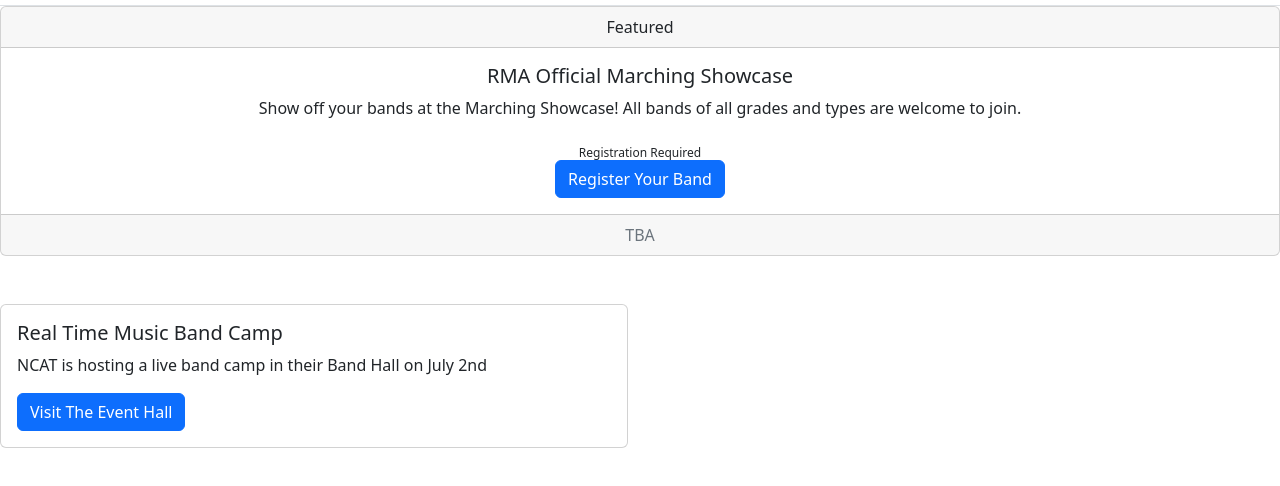
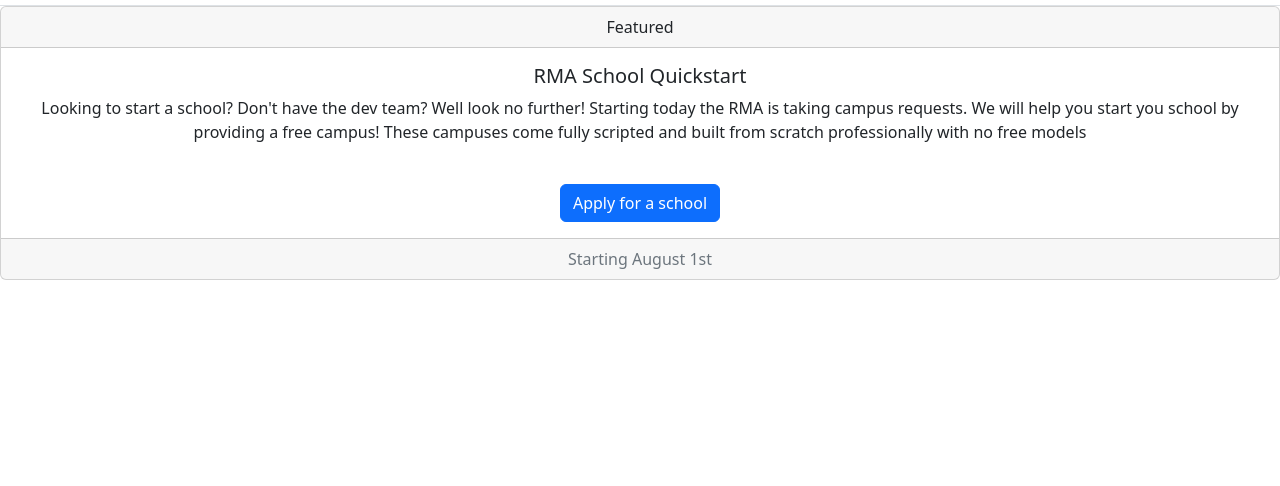
Before and after one commit to ShipmasterKyle/Roblox-Music-Association, a plain HTML site: page events.html in a window 1280 px wide. Shown: the part 52-538 px from the top of the page. Drawn offline with nearby package versions, Linux system fonts and the light colour scheme.

Commit message:
update events page

```diff
--- a/events.html
+++ b/events.html
@@ -15,7 +15,7 @@
 <body>
   <nav class="navbar navbar-expand-lg bg-white border-bottom border-bark">
     <div class="container-fluid">
-      <a class="navbar-brand" href="#">RMA</a>
+      <a class="navbar-brand" href="https://shipmasterkyle.github.io/Roblox-Music-Association/">RMA</a>
       <button class="navbar-toggler" type="button" data-bs-toggle="collapse" data-bs-target="#navbarSupportedContent"
         aria-controls="navbarSupportedContent" aria-expanded="false" aria-label="Toggle navigation">
         <span class="navbar-toggler-icon"></span>
@@ -23,10 +23,10 @@
       <div class="collapse navbar-collapse" id="navbarSupportedContent">
         <ul class="navbar-nav me-auto mb-2 mb-lg-0">
           <li class="nav-item">
-            <a class="nav-link active" aria-current="page" href="#">Home</a>
+            <a class="nav-link active" aria-current="page" href="https://shipmasterkyle.github.io/Roblox-Music-Association/">Home</a>
           </li>
           <li class="nav-item">
-            <a class="nav-link" href="bands.html">Bands</a>
+            <a class="nav-link" href="bands">Bands</a>
           </li>
           <li class="nav-item">
             <a class="nav-link" href="#">Events</a>
@@ -47,27 +47,26 @@
       Featured
     </div>
     <div class="card-body">
-      <h5 class="card-title">RMA Official Marching Showcase</h5>
-      <p class="card-text">Show off your bands at the Marching Showcase! All bands of all grades and types are welcome
-        to join.</p>
-      <sub class="card-text">Registration Required</sub>
+      <h5 class="card-title">RMA School Quickstart</h5>
+      <p class="card-text">Looking to start a school? Don't have the dev team? Well look no further! Starting today the RMA is taking campus requests. We will help you start you school by providing a free campus! These campuses come fully scripted and built from scratch professionally with no free models</p>
+<!--       <sub class="card-text">Registration Required</sub> -->
       <br>
-      <a href="#" class="btn btn-primary">Register Your Band</a>
+      <a href="https://forms.gle/ievXYkY15ZKhKW6Q6" class="btn btn-primary">Apply for a school</a>
     </div>
     <div class="card-footer text-muted">
-      TBA
+      Starting August 1st
     </div>
   </div>
   <br><br>
   <div class="row">
   <div class="col-sm-6">
-    <div class="card">
+<!--     <div class="card">
       <div class="card-body">
         <h5 class="card-title">Real Time Music Band Camp</h5>
         <p class="card-text">NCAT is hosting a live band camp in their Band Hall on July 2nd</p>
         <a href="https://www.roblox.com/games/10004577704/North-Carolina-A-T-Secondary-Band-Hall" class="btn btn-primary">Visit The Event Hall</a>
       </div>
-    </div>
+    </div> -->
   </div>
 </body>
 
```
